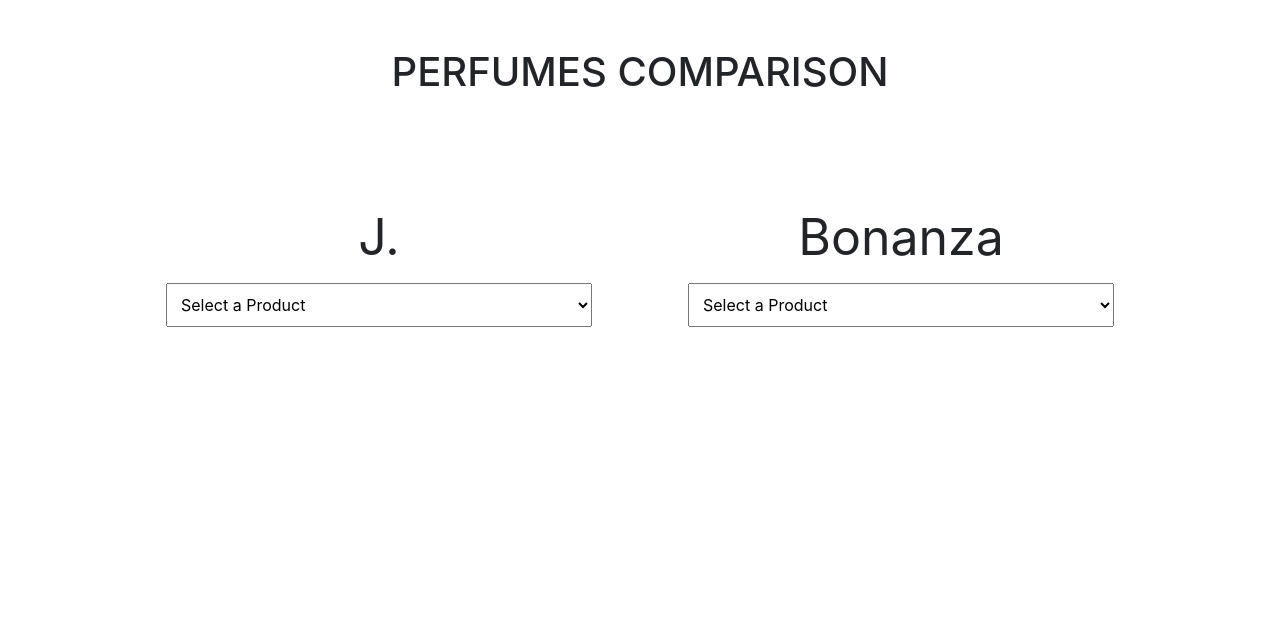
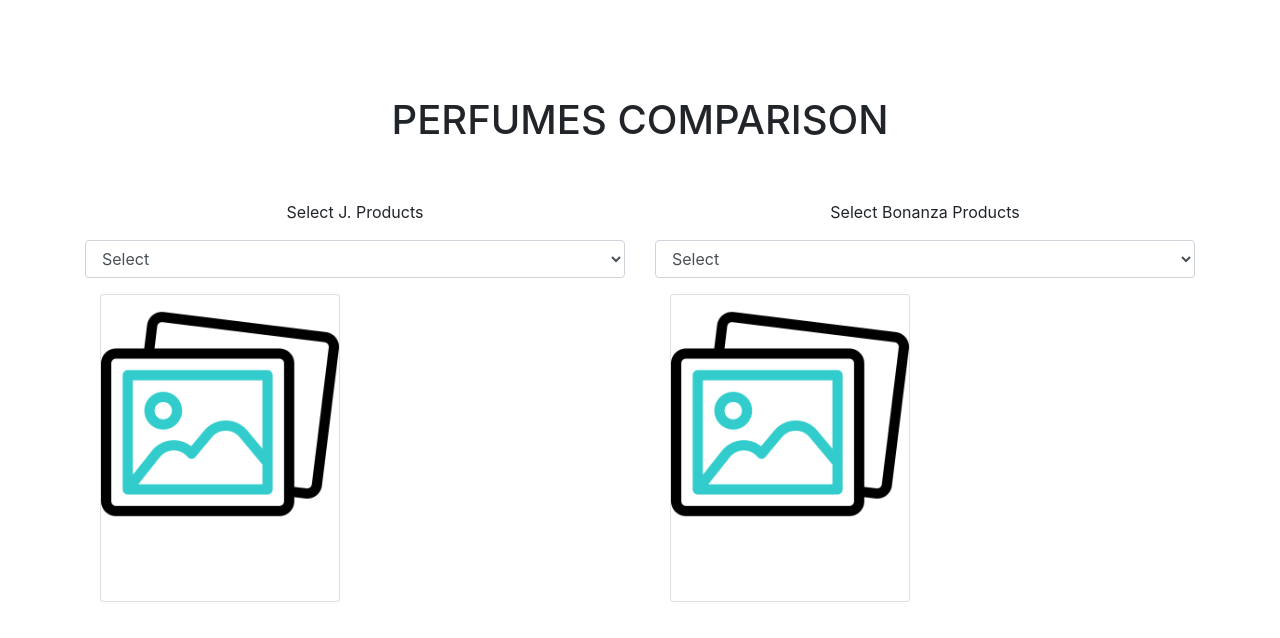
Before and after one commit to MuhammadFaizan04/Comparison-Page-using-JSON, a plain HTML site: page index.html in a window 1280 px wide. Drawn offline with Linux system fonts and the light colour scheme.

Commit message:
Completed

```diff
--- a/index.html
+++ b/index.html
@@ -6,26 +6,53 @@
     <meta name="viewport" content="width=device-width, initial-scale=1.0">
     <title>Comparison Page</title>
     <link rel="stylesheet" href="bootstrap-4.6.2-dist/css/bootstrap.min.css">
-    <link rel="stylesheet" href="style.css">
 </head>
 
 <body>
-    <div class="container">
+    <div class="container mt-5">
         <h1 class="text-center pt-5">PERFUMES COMPARISON</h1>
-        <div class="row p-5">
+        <div class="row">
 
 
-            <div class="col-md-6 p-5 text-center">
-                <label for="">J.</label>
-            <select id="dropdown1">
-            </select>
+            <div class="col-md-6">
+                <div class="form-group mt-5">
+                  <center><label for="">Select J. Products</label></center>
+                  <select class="form-control mt-2" name="" id="jProduct">
+                    <option>Select</option>
+                  </select>
+                </div>
+                <!-- end form group -->
+                 <div class="col-md-6">
+                    <div class="card">
+                        <img class="card-img-top" id="jImage" src="Images/picture.png" alt="">
+                        <div class="card-body">
+                            <h4 class="card-title text-center" id="jTitle"></h4>
+                            <p class="card-text text-center pt-3" id="jText"></p>
+                        </div>
+                    </div>
+                 </div>
             </div>
 
 
-            <div class="col-md-6 p-5 text-center">
-                <label for="">Bonanza</label>
-            <select id="dropdown2">
-            </select>
+
+
+            <div class="col-md-6">
+                <div class="form-group mt-5">
+                    <center><label for="">Select Bonanza Products</label></center>
+                    <select class="form-control mt-2" name="" id="bProduct">
+                      <option>Select</option>
+                    </select>
+                  </div>
+                  <!-- end form group -->
+                   <div class="col-md-6">
+                    <div class="card">
+                        <img class="card-img-top" id="bImage" src="Images/picture.png" alt="">
+                        <div class="card-body">
+                            <h4 class="card-title text-center" id="bTitle"></h4>
+                            <p class="card-text text-center pt-3" id="bText"></p>
+                        </div>
+                    </div>
+                   </div>
             </div>
 
         </div>
@@ -37,22 +64,63 @@
 
         $.ajax({
             url: "product1.json",
+            type : "get",
             success: function (response) {
-                // console.log(response);
-                $('#dropdown1').append('<option>Select a Product</option>');
-                for (const key in response) {
-                // console.log(response[key]);
+                // console.log(response.J);
+                response.J.forEach(element => {
+                    $("#jProduct").append(
+                        ` <option value=" `+element.id+`"> `+ element.name +`</option>`
+                    )
 
-                    response[key].forEach(element => {
-                        // console.log(element.name);
+                });
+                response.Bonanza.forEach(element => {
+                    $("#bProduct").append(
+                        `<option value=" `+element.id+`"> `+ element.name +`</option>`
+                    )
+
+                });
+                // end for each
+                $("#jProduct").change(function(){
+                    let jId = $(this).val();
+                    // console.log(jId);
+                    let jRecord = response.J.find(jRec=>jRec.id == jId);
+                    // console.log(jRecord);
+                    if(jRecord){
+                        $("#jImage").attr("src",jRecord.image);
+                        $("#jTitle").text(jRecord.name);
+                        $("#jText").text(jRecord.price);
 
 
-                        $('#dropdown1').append('<option>' + element.name + '</option>');
+                    }
+                    else{
+                        $("#jImage").attr("src","Images/picture.png");
+                        $("#jTitle").text('No Name');
+                        $("#jText").text('No Price');
+                    }
 
-                    });
+                })
+
+                $("#bProduct").change(function(){
+                    let bId = $(this).val();
+                    // console.log(bId);
+                    let bRecord = response.Bonanza.find(bRec=>bRec.id == bId);
+                    // console.log(bRecord);
+                    if(bRecord){
+                        $("#bImage").attr("src",bRecord.image);
+                        $("#bTitle").text(bRecord.name);
+                        $("#bText").text(bRecord.price);
+                    }
+                    else{
+                        $("#bImage").attr("src","Images/picture.png");
+                        $("#bTitle").text('No Name');
+                        $("#bText").text('No Price');
+                    }
+                })
 
 
-               }
+
+
+
 
 
 
@@ -67,33 +135,6 @@
 
 
 
-        $.ajax({
-            url: "product2.json",
-            success: function (response) {
-                // console.log(response);
-                $('#dropdown2').append('<option>Select a Product</option>');
-                for (const key in response) {
-                // console.log(response[key]);
-
-                    response[key].forEach(element => {
-                        // console.log(element.name);
-
-
-                        $('#dropdown2').append('<option>' + element.name + '</option>');
-
-                    });
-
-
-               }
-
-
-
-
-
-            }
-
-        })
-
 
 
 
--- a/product1.json
+++ b/product1.json
@@ -1,32 +1,54 @@
 {
-    "J.": [
+    "J": [
         {
             "id": 1,
             "name": "SMOKY VANILLIN",
-            "description": "To prolong this fragrance, Spray SMOKY VANILLIN by J. Fragrances onto pulse points (on wrists, behind ears and on the neck).",
             "price": "PKR 4,700.00",
             "image": "images/img1.jpg"
         },
         {
             "id": 2,
             "name": "BELLA Pour Femme",
-            "description": "This fragrance is the true depiction of a beautiful, blossoming rose with delicious & elegant shades of blackberry. Alongside, the aroma of Voluptuous violet envelops it with a powdery aura. The heart is dominated by magnificent & robust Taif rose, surrounded by the charming flowers of Jasmine & mimosa. This sparkling bouquet is further supported by the warmth & strength of patchouli, sandalwood & guaiac wood at the base.",
             "price": "PKR 6,600.00",
             "image": "images/img2.jpg"
         },
         {
             "id": 3,
             "name": "DEEP BLUE",
-            "description": "J. Fragrances evokes a refreshing dive into a cool breezy aroma, with enchanting Fougere - Citrusy Fruity notes. Introducing Deep Blue, a fragrance that ignites your confidence and sophistication with charming Fougere notes, when perfectly blended with Citrusy-Fruity notes embodies your adventurous journey with rich woody notes that exude breezy freshness and vitality all day long.",
             "price": "PKR 1,800.00",
             "image": "images/img3.jpg"
         },
         {
             "id": 4,
             "name": "ZARAR GOLD",
-            "description": "As for the shelf life of Eau de Parfum (EDP), it generally lasts longer than lighter concentrations such as Eau de Toilette (EDT) or Cologne. However, the shelf life can vary depending on several factors, including the specific ingredients used, the quality of the perfume, and how it's stored.",
             "price": "PKR 4,400.00",
             "image": "images/img4.jpg"
         }
+    ],
+    "Bonanza": [
+        {
+            "id": 5,
+            "name": "CROWN",
+            "price": "PKR. 4,224",
+            "image": "images/img5.jpg"
+        },
+        {
+            "id": 6,
+            "name": "XTREME MAN",
+            "price": "PKR. 4,482",
+            "image": "images/img6.jpg"
+        },
+        {
+            "id": 7,
+            "name": "ECLIPSE",
+            "price": "PKR. 3,984",
+            "image": "images/img7.jpg"
+        },
+        {
+            "id": 8,
+            "name": "WILD",
+            "price": "PKR. 2,988",
+            "image": "images/img8.jpg"
+        }
     ]
 }
--- a/product2.json
+++ /dev/null
@@ -1,32 +0,0 @@
-{
-    "Bonanza": [
-        {
-            "id": 5,
-            "name": "CROWN",
-            "description": "As for the shelf life of Eau de Parfum (EDP), it generally lasts longer than lighter concentrations such as Eau de Toilette (EDT) or Cologne. However, the shelf life can vary depending on several factors, including the specific ingredients used, the quality of the perfume, and how it's stored.",
-            "price": "PKR. 4,224",
-            "image": "images/img5.jpg"
-        },
-        {
-            "id": 6,
-            "name": "XTREME MAN",
-            "description": "This fragrance is the true depiction of a beautiful, blossoming rose with delicious & elegant shades of blackberry. Alongside, the aroma of Voluptuous violet envelops it with a powdery aura. The heart is dominated by magnificent & robust Taif rose, surrounded by the charming flowers of Jasmine & mimosa. This sparkling bouquet is further supported by the warmth & strength of patchouli, sandalwood & guaiac wood at the base.",
-            "price": "PKR. 4,482",
-            "image": "images/img6.jpg"
-        },
-        {
-            "id": 7,
-            "name": "ECLIPSE",
-            "description": "Bonanza Fragrances evokes a refreshing dive into a cool breezy aroma, with enchanting Fougere - Citrusy Fruity notes. Introducing Deep Blue, a fragrance that ignites your confidence and sophistication with charming Fougere notes, when perfectly blended with Citrusy-Fruity notes embodies your adventurous journey with rich woody notes that exude breezy freshness and vitality all day long.",
-            "price": "PKR. 3,984",
-            "image": "images/img7.jpg"
-        },
-        {
-            "id": 8,
-            "name": "WILD",
-            "description": "As for the shelf life of Eau de Parfum (EDP), it generally lasts longer than lighter concentrations such as Eau de Toilette (EDT) or Cologne. However, the shelf life can vary depending on several factors, including the specific ingredients used, the quality of the perfume, and how it's stored.",
-            "price": "PKR. 2,988",
-            "image": "images/img8.jpg"
-        }
-    ]
-}
--- a/style.css
+++ /dev/null
@@ -1,7 +0,0 @@
-select{
-    width: 100%;
-    padding: 10px;
-}
-label{
-    font-size: 50px;
-}
```
Also changed, not shown: Images/picture.png (added).
